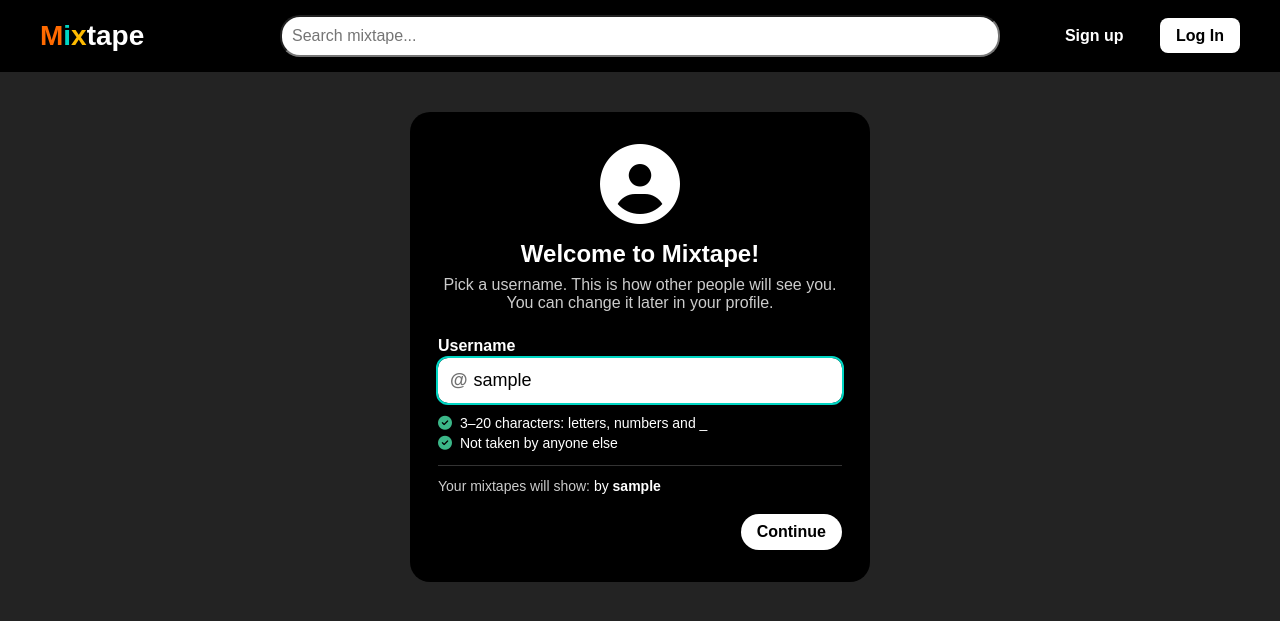
After one commit to CSCI-5117-F26/developing-the-interactive-web-project-1-group-7, a Python web app: template src/developing_the_interactive_web_project_1_group_7/templates/username.html in a window 1280 px wide. The commit adds this page. Shown: the top 621 px of the page. Run offline with Jinja, Linux system fonts and the light colour scheme; the template is opened without the code that fills it: most values are stand-ins (such as "Sample title", 1, 10 or a date in 2020); some libraries are stand-ins or nearby versions.

Commit message:
One account per verified email; pick a username with live checks; edit profile; delete account; Use session['user']['id'] (not 'sub')

```diff
--- a/src/developing_the_interactive_web_project_1_group_7/static/profile.css
+++ b/src/developing_the_interactive_web_project_1_group_7/static/profile.css
@@ -26,6 +26,144 @@
     border-radius: 20px;
     height: 150px;
     object-fit: cover;
+}
+
+.profile-info .delete-account {
+    background-color: #FF7878;
+}
+
+/* Pick a username / Edit profile / Verify email */
+.username-page {
+    max-width: 460px;
+    margin: 40px auto;
+    padding: 0 16px;
+}
+
+.username-card {
+    background-color: black;
+    border-radius: 20px;
+    padding: 32px 28px;
+    text-align: center;
+}
+
+.username-avatar {
+    font-size: 5em;
+    margin-bottom: 8px;
+}
+
+.username-page h2 {
+    padding-left: 0;
+    margin: 8px 0;
+}
+
+.username-help {
+    color: #cccccc;
+    margin: 0 0 24px 0;
+}
+
+.username-card form {
+    text-align: left;
+}
+
+.username-label {
+    display: block;
+    font-weight: bold;
+    margin-bottom: 6px;
+}
+
+.username-input {
+    display: flex;
+    align-items: center;
+    background-color: white;
+    border-radius: 10px;
+    padding: 0 12px;
+}
+
+.username-at {
+    color: #717171;
+    font-size: 18px;
+    font-weight: bold;
+}
+
+.pure-form .username-input input[type="text"] {
+    flex: 1;
+    border: none;
+    box-shadow: none;
+    font-size: 18px;
+    padding: 12px 6px;
+    background: transparent;
+}
+
+.username-input:focus-within {
+    outline: 2px solid #00D6C4;
+}
+
+.username-checks {
+    list-style: none;
+    padding: 0;
+    margin: 12px 0;
+    font-size: 14px;
+    color: #cccccc;
+}
+
+.username-checks li {
+    margin: 4px 0;
+}
+
+.username-checks i {
+    width: 18px;
+}
+
+.username-checks .pending i {
+    color: #555555;
+}
+
+.username-checks .pass {
+    color: white;
+}
+
+.username-checks .pass i {
+    color: #3BB788;
+}
+
+.username-checks .fail i {
+    color: #FF7878;
+}
+
+.username-error {
+    color: #FF7878;
+    font-weight: bold;
+}
+
+.username-preview {
+    color: #cccccc;
+    font-size: 14px;
+    border-top: 1px solid #333333;
+    padding-top: 12px;
+    overflow-wrap: anywhere;
+}
+
+.username-preview span {
+    color: white;
+}
+
+.username-buttons {
+    display: flex;
+    justify-content: flex-end;
+    gap: 12px;
+    margin-top: 20px;
+}
+
+.username-buttons .pure-button {
+    border-radius: 20px;
+}
+
+.username-buttons .pure-button:disabled {
+    opacity: 0.5;
+}
+
+.username-card .username-buttons.center {
+    justify-content: center;
 }
 
 .mixtape-tile {
--- /dev/null
+++ b/src/developing_the_interactive_web_project_1_group_7/static/username.js
@@ -0,0 +1,72 @@
+// Username page: check the format and whether the name is free while typing, show a live preview, and only enable the button when both checks pass. The server checks again when the form is sent.
+
+const usernameInput = document.getElementById("username");
+const formatCheck = document.getElementById("check-format");
+const availableCheck = document.getElementById("check-available");
+const preview = document.getElementById("username-preview");
+const submitButton = document.getElementById("username-submit");
+
+const USERNAME_PATTERN = /^[A-Za-z0-9_]{3,20}$/;
+let checkTimer = null;
+let latestCheck = 0;
+
+// state is "pass", "fail" or "pending"
+function setCheck(item, state) {
+    item.className = state;
+    const icon = item.querySelector("i");
+    icon.className = {
+        pass: "fa-solid fa-circle-check",
+        fail: "fa-solid fa-circle-xmark",
+        pending: "fa-solid fa-circle",
+    }[state];
+}
+
+async function checkAvailability(username) {
+    const checkId = ++latestCheck;
+    try {
+        const url = `${usernameInput.dataset.checkUrl}?${new URLSearchParams({ username })}`;
+        const response = await fetch(url);
+        const data = await response.json();
+        // Ignore answers that arrive after the user has typed something newer
+        if (checkId !== latestCheck) return;
+        setCheck(availableCheck, data.available ? "pass" : "fail");
+        submitButton.disabled = !data.available;
+    } catch {
+        // If the check can't run, let the server decide on submit
+        if (checkId === latestCheck) {
+            setCheck(availableCheck, "pending");
+            submitButton.disabled = false;
+        }
+    }
+}
+
+function refresh() {
+    const username = usernameInput.value.trim();
+    preview.textContent = username || "username";
+
+    const validFormat = USERNAME_PATTERN.test(username);
+    setCheck(formatCheck, username ? (validFormat ? "pass" : "fail") : "pending");
+
+    clearTimeout(checkTimer);
+    if (!validFormat) {
+        latestCheck++;
+        setCheck(availableCheck, "pending");
+        submitButton.disabled = true;
+        return;
+    }
+
+    // Your own current name (edit profile) is always fine
+    if (username.toLowerCase() === usernameInput.dataset.current.toLowerCase()) {
+        latestCheck++;
+        setCheck(availableCheck, "pass");
+        submitButton.disabled = false;
+        return;
+    }
+
+    setCheck(availableCheck, "pending");
+    submitButton.disabled = true;
+    checkTimer = setTimeout(() => checkAvailability(username), 300);
+}
+
+usernameInput.addEventListener("input", refresh);
+refresh();
--- /dev/null
+++ b/src/developing_the_interactive_web_project_1_group_7/templates/username.html
@@ -0,0 +1,57 @@
+{% extends "base.html" %}
+
+{# Username form. mode is "choose" (first login, required) or "edit" (from the profile page) #}
+{% block title %}{% if mode == "edit" %}Edit Profile{% else %}Pick a Username{% endif %}{% endblock %}
+
+{% block content %}
+<link rel="stylesheet" href="{{ url_for('static', filename='profile.css') }}">
+<link rel="stylesheet" href="{{ url_for('static', filename='edit_mixtape.css') }}">
+
+<section class="username-page">
+    <div class="username-card">
+        <i class="fa-solid fa-circle-user username-avatar" aria-hidden="true"></i>
+
+        {% if mode == "edit" %}
+        <h2>Edit profile</h2>
+        <p class="username-help">Your username is shown on your mixtapes and profile.</p>
+        {% else %}
+        <h2>Welcome to Mixtape!</h2>
+        <p class="username-help">Pick a username. This is how other people will see you. You can change it later in your profile.</p>
+        {% endif %}
+
+        <form class="pure-form" method="POST" id="username-form">
+            <label for="username" class="username-label">Username</label>
+            <div class="username-input">
+                <span class="username-at" aria-hidden="true">@</span>
+                <input id="username" name="username" type="text" value="{{ username }}" required
+                       minlength="3" maxlength="20" pattern="[A-Za-z0-9_]{3,20}" autocomplete="off" autofocus
+                       spellcheck="false" aria-describedby="username-checks"
+                       data-current="{{ current_username or '' }}"
+                       data-check-url="{{ url_for('username_available') }}">
+            </div>
+
+            <ul class="username-checks" id="username-checks" aria-live="polite">
+                <li id="check-format"><i class="fa-solid fa-circle"></i> 3–20 characters: letters, numbers and _</li>
+                <li id="check-available"><i class="fa-solid fa-circle"></i> Not taken by anyone else</li>
+            </ul>
+
+            {% if error %}
+            <p class="username-error" role="alert">{{ error }}</p>
+            {% endif %}
+
+            <p class="username-preview">Your mixtapes will show: <span>by <strong id="username-preview">{{ username or "username" }}</strong></span></p>
+
+            <div class="username-buttons">
+                {% if mode == "edit" %}
+                <a href="{{ url_for('profile') }}" class="pure-button button-cancel">Cancel</a>
+                <button type="submit" class="pure-button login" id="username-submit">Save</button>
+                {% else %}
+                <button type="submit" class="pure-button login" id="username-submit">Continue</button>
+                {% endif %}
+            </div>
+        </form>
+    </div>
+</section>
+
+<script src="{{ url_for('static', filename='username.js') }}"></script>
+{% endblock %}
```
Also changed, not shown: schema.sql (+17 -0 lines), src/developing_the_interactive_web_project_1_group_7/db.py (+108 -13 lines), src/developing_the_interactive_web_project_1_group_7/server.py (+142 -21 lines), src/developing_the_interactive_web_project_1_group_7/templates/profile.html (+17 -3 lines), src/developing_the_interactive_web_project_1_group_7/templates/verify_email.html (added, +24 -0 lines).
